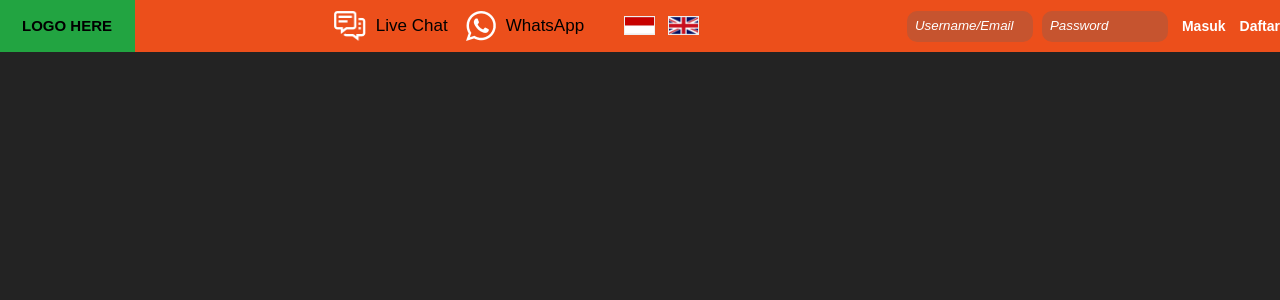
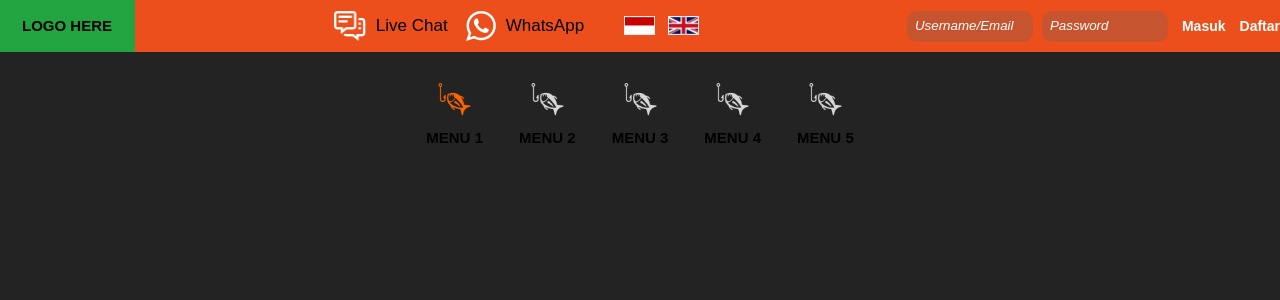
Before and after one commit to Muqorrobin22/Freelance-Project-Fwd-dev, a Next.js app: page / in a window 1280 px wide. Shown: the top 300 px of the page. Built offline with nearby package versions, Linux system fonts and the light colour scheme.

Commit message:
navigation ikan in main done

```diff
--- a/components/header/Header.js
+++ b/components/header/Header.js
@@ -1,5 +1,4 @@
-import styles from "../../styles/Register.module.scss";
-import Menu from "../utils/header/Menu";
+import styles from "../../styles/Header.module.scss";
 import Image from "next/image";
 
 function Header() {
--- /dev/null
+++ b/components/main/Main.js
@@ -0,0 +1,50 @@
+import Image from "next/image";
+import styles from "../../styles/Main.module.scss";
+
+export default function Main() {
+  let navMenu = {
+    src: "/images/ikan.png",
+    alt: "Navigation",
+    height: 35,
+    width: 35,
+  };
+
+  let navMenuActive = {
+    src: "/images/ikan-active.png",
+    alt: "Navigation",
+    height: 35,
+    width: 35,
+  };
+
+  const menuNumber = [1, 2, 3, 4, 5];
+
+  return (
+    <main className={styles.main}>
+      <nav className={styles.nav}>
+        {menuNumber.map((data) =>
+          data === 1 ? (
+            <a href="#" key={data}>
+              <Image
+                src={navMenuActive.src}
+                alt={navMenuActive.alt}
+                width={navMenuActive.width}
+                height={navMenuActive.height}
+              />
+              <h1>Menu {data}</h1>
+            </a>
+          ) : (
+            <a href="#" key={data}>
+              <Image
+                src={navMenu.src}
+                alt={navMenu.alt}
+                width={navMenu.width}
+                height={navMenu.height}
+              />
+              <h1>Menu {data}</h1>
+            </a>
+          )
+        )}
+      </nav>
+    </main>
+  );
+}
--- a/pages/index.js
+++ b/pages/index.js
@@ -2,6 +2,7 @@ import Head from "next/head";
 import Image from "next/image";
 import { Inter } from "next/font/google";
 import Header from "@/components/header/Header";
+import Main from "@/components/main/Main";
 
 const inter = Inter({ subsets: ["latin"] });
 
@@ -11,7 +12,9 @@ export default function Home() {
       <Head>
         <title>FWD Development</title>
       </Head>
+
       <Header />
+      <Main />
     </>
   );
 }
--- /dev/null
+++ b/styles/Main.module.scss
@@ -0,0 +1,26 @@
+.main {
+  .nav {
+    display: flex;
+    justify-content: center;
+    align-items: center;
+    margin: 2.9rem auto 2.3rem;
+    a {
+      margin: 0 1.8rem;
+      display: flex;
+      justify-content: center;
+      align-items: center;
+      flex-direction: column;
+      h1 {
+        font-size: 1.5rem;
+        font-weight: 700;
+        margin-top: 13px;
+        text-transform: uppercase;
+      }
+    }
+  }
+
+  // Responsiveness
+  @media (min-width: 1400px) {
+    padding: 12px 187px;
+  }
+}
```
Also changed, not shown: public/images/ikan-active.png (added), public/images/ikan.png (added), styles/Header.module.scss (renamed from styles/Register.module.scss).
